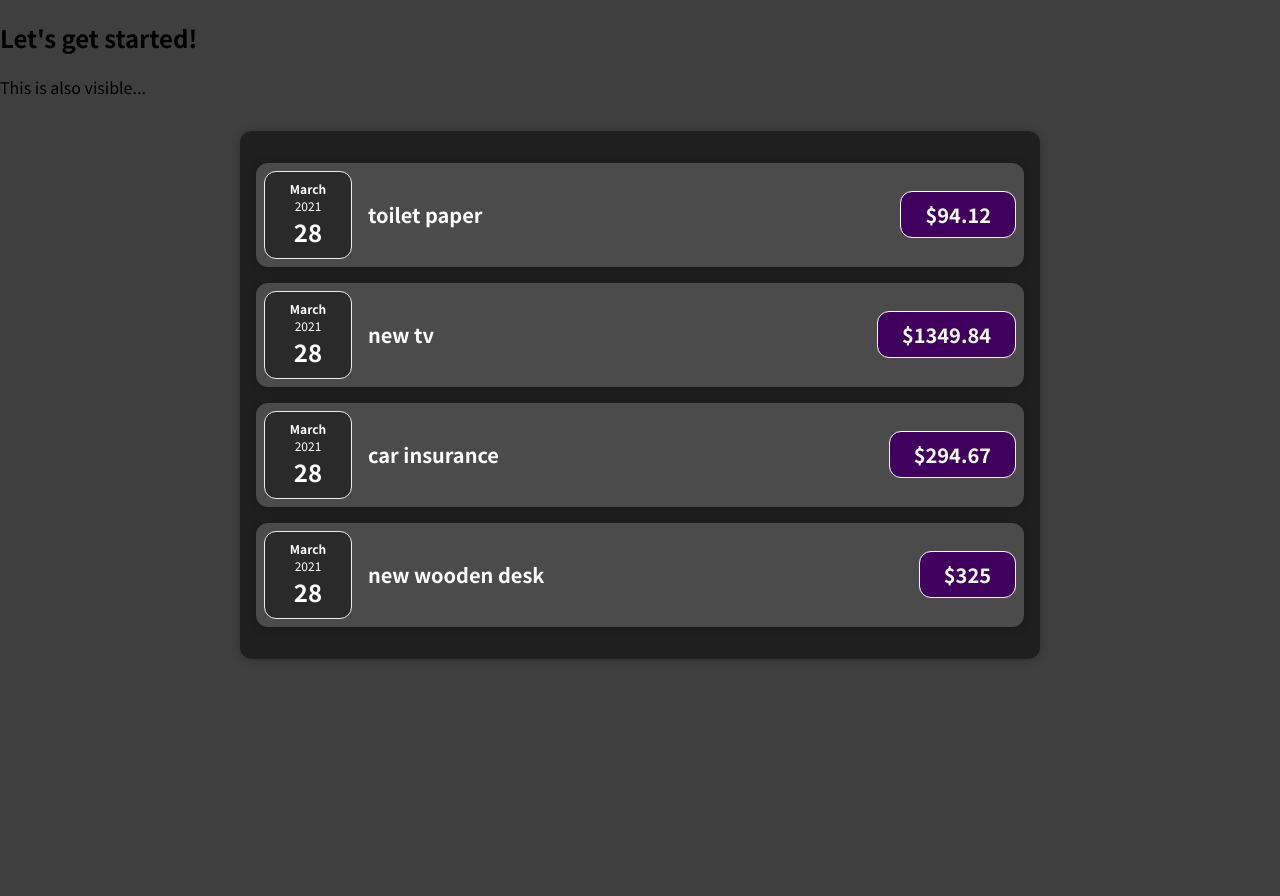
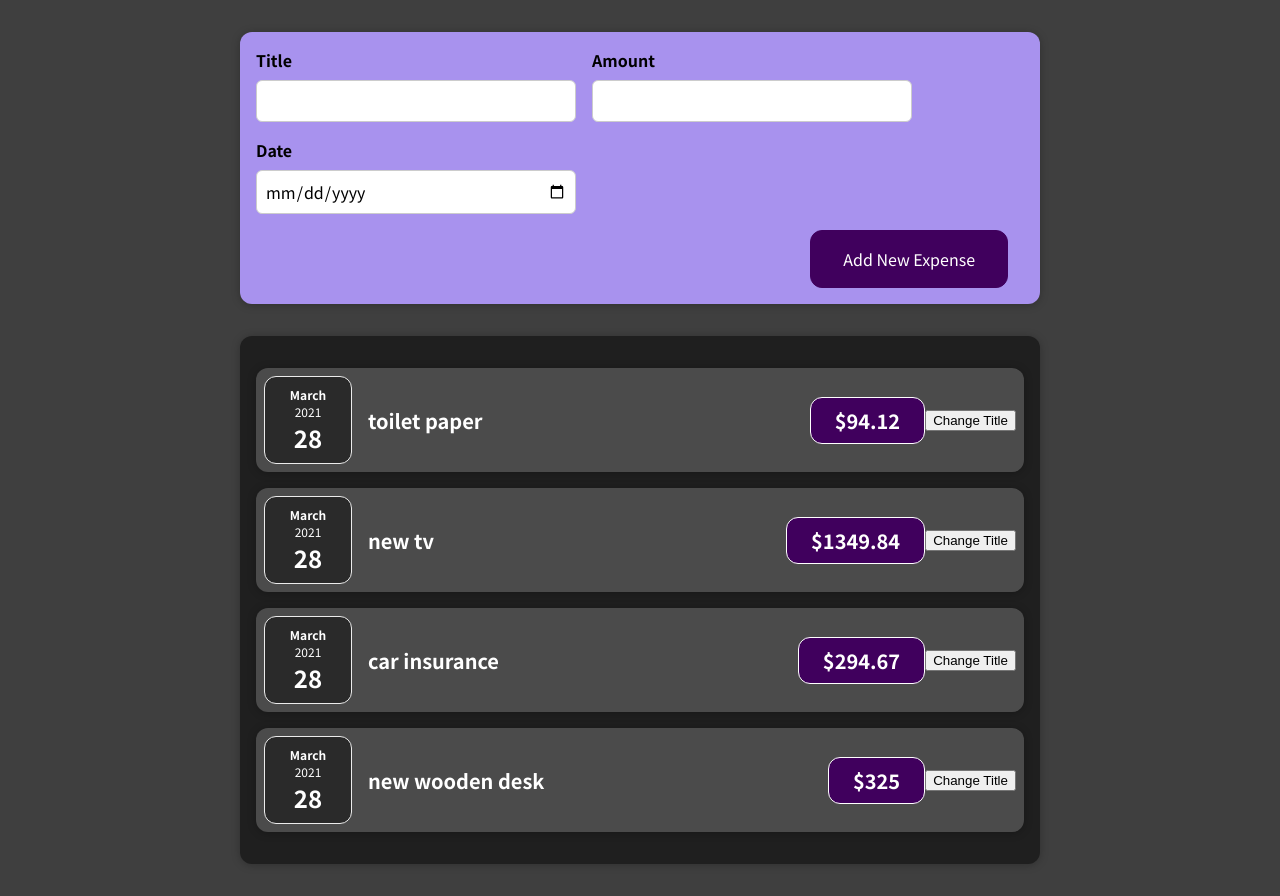
Before and after one commit to etorres-revature/React-Expense_Tracker, a React (Create React App) app: page / in a window 1280 px wide. Before the commit the page ends 800 px from the top, so only its background shows below. Built offline with nearby package versions, Linux system fonts and the light colour scheme.

Commit message:
basic form functionality

```diff
--- a/src/App.js
+++ b/src/App.js
@@ -1,4 +1,5 @@
-import Expenses from "./components/expenses/Expenses";
+import NewExpense from "./components/NewExpense/NewExpense";
+import Expenses from "./components/Expenses/Expenses";
 
 const App = () => {
   const expenses = [
@@ -24,8 +25,7 @@
   ];
   return (
     <div>
-      <h2>Let's get started!</h2>
-      <p>This is also visible...</p>
+      <NewExpense />
       <Expenses expenses={expenses} />
     </div>
   );
--- /dev/null
+++ b/src/components/NewExpense/ExpenseForm.css
@@ -0,0 +1,26 @@
+.new-expense__controls {
+  display: flex;
+  flex-wrap: wrap;
+  gap: 1rem;
+  margin-bottom: 1rem;
+  text-align: left;
+}
+
+.new-expense__control label {
+  font-weight: bold;
+  margin-bottom: 0.5rem;
+  display: block;
+}
+
+.new-expense__control input {
+  font: inherit;
+  padding: 0.5rem;
+  border-radius: 6px;
+  border: 1px solid #ccc;
+  width: 20rem;
+  max-width: 100%;
+}
+
+.new-expense__actions {
+  text-align: right;
+}
--- /dev/null
+++ b/src/components/NewExpense/ExpenseForm.js
@@ -0,0 +1,89 @@
+import React, { useState } from "react";
+import "./ExpenseForm.css";
+
+const ExpenseForm = () => {
+  const [enteredTitle, setEnteredTitle] = useState("");
+  const [enteredAmount, setEnteredAmount] = useState("");
+  const [enteredDate, setEnteredDate] = useState("");
+  // const [formInput, setFormInput] = useState({
+  //   enteredTitle: "",
+  //   enteredAmount: "",
+  //   enteredDate: "",
+  // });
+
+  const titleChangeHandler = (e) => {
+    setEnteredTitle(e.target.value);
+    // setFormInput((prevState) => {
+    //   return { ...prevState, enteredTitle: e.target.value };
+    // });
+  };
+
+  const amountChangeHandler = (e) => {
+    setEnteredAmount(e.target.value);
+    // setFormInput((prevState) => {
+    //   return { ...prevState, enteredAmount: e.target.value };
+    // });
+  };
+
+  const dateChangeHandler = (e) => {
+    setEnteredDate(e.target.value);
+    // setFormInput((prevState) => {
+    //   return { ...prevState, enteredDate: e.target.value };
+    // });
+  };
+
+  const submitHandler = (e) => {
+    e.preventDefault();
+
+    const expenseData = {
+      title: enteredTitle,
+      amount: enteredAmount,
+      date: new Date(enteredDate),
+    };
+
+    console.log(expenseData);
+    setEnteredTitle("");
+    setEnteredAmount("");
+    setEnteredDate("");
+  };
+
+  return (
+    <form onSubmit={submitHandler}>
+      <div className="new-expense__controls">
+        <div className="new-expense__control">
+          <label>Title</label>
+          <input
+            type="text"
+            value={enteredTitle}
+            onChange={titleChangeHandler}
+          />
+        </div>
+        <div className="new-expense__control">
+          <label>Amount</label>
+          <input
+            type="number"
+            min="0.10"
+            step="0.10"
+            value={enteredAmount}
+            onChange={amountChangeHandler}
+          />
+        </div>
+        <div className="new-expense__control">
+          <label>Date</label>
+          <input
+            type="date"
+            min="2019-01-01"
+            max="2022-12-31"
+            value={enteredDate}
+            onChange={dateChangeHandler}
+          />
+        </div>
+      </div>
+      <div className="new-expense__actions">
+        <button type="submit">Add New Expense</button>
+      </div>
+    </form>
+  );
+};
+
+export default ExpenseForm;
--- /dev/null
+++ b/src/components/NewExpense/NewExpense.css
@@ -0,0 +1,38 @@
+.new-expense {
+  background-color: #a892ee;
+  padding: 1rem;
+  margin: 2rem auto;
+  width: 50rem;
+  max-width: 95%;
+  border-radius: 12px;
+  text-align: center;
+  box-shadow: 0 1px 8px rgba(0, 0, 0, 0.25);
+}
+
+.new-expense button {
+  font: inherit;
+  cursor: pointer;
+  padding: 1rem 2rem;
+  border: 1px solid #40005d;
+  background-color: #40005d;
+  color: white;
+  border-radius: 12px;
+  margin-right: 1rem;
+}
+
+.new-expense button:hover,
+.new-expense button:active {
+  background-color: #510674;
+  border-color: #510674;
+}
+
+.new-expense button.alternative {
+  color: #220131;
+  border-color: transparent;
+  background-color: transparent;
+}
+
+.new-expense button.alternative:hover,
+.new-expense button.alternative:active {
+  background-color: #ddb3f8;
+}
--- /dev/null
+++ b/src/components/NewExpense/NewExpense.js
@@ -0,0 +1,12 @@
+import ExpenseForm from "./ExpenseForm";
+import "./NewExpense.css";
+
+const NewExpense = () => {
+  return (
+    <div className="new-expense">
+      <ExpenseForm />
+    </div>
+  );
+};
+
+export default NewExpense;
--- a/src/components/expenses/ExpenseItem.js
+++ b/src/components/expenses/ExpenseItem.js
@@ -1,16 +1,25 @@
+import React, { useState } from "react";
 import Card from "../UI/Card";
 import ExpenseDate from "./ExpenseDate";
 
 import "./ExpenseItem.css";
 
 const ExpenseItem = (expenses) => {
+  const [title, setTtitle] = useState(expenses.title);
+
+  const clickHandler = () => {
+    setTtitle("Joe Mama!!");
+    console.log("the title has been updated to", title);
+  };
+
   return (
     <Card className="expense-item">
       <ExpenseDate date={expenses.date} />
       <div className="expense-item__description">
-        <h2>{expenses.title}</h2>
+        <h2>{title}</h2>
         <div className="expense-item__price">${expenses.amount} </div>
       </div>
+      <button onClick={clickHandler}>Change Title</button>
     </Card>
   );
 };
```
Also changed, not shown: 1 other file (tests, documents, lock files or other folders).
